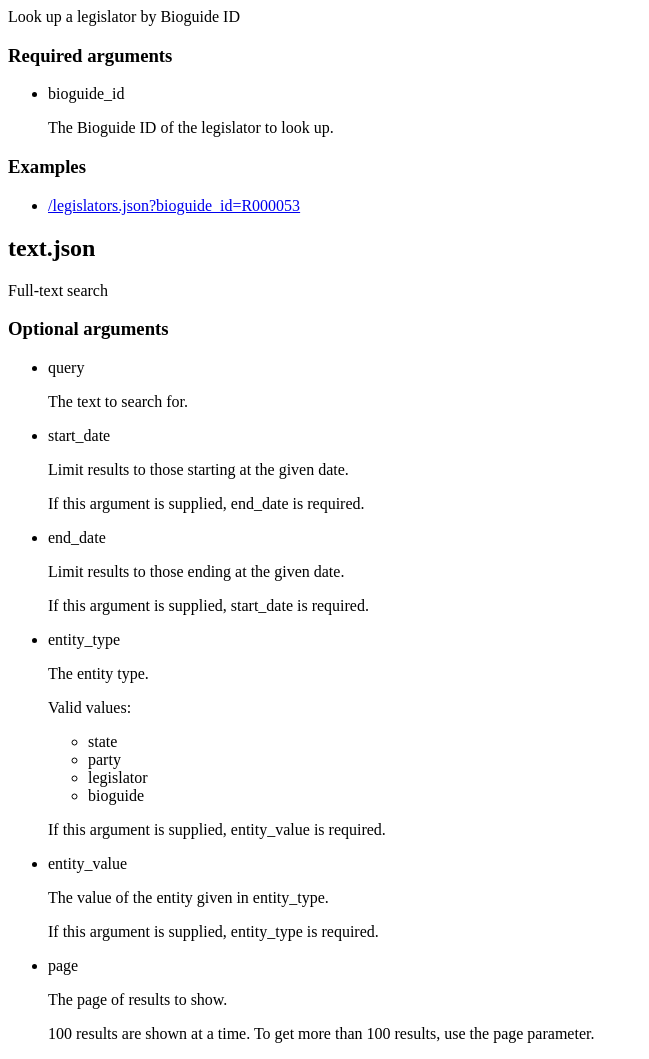
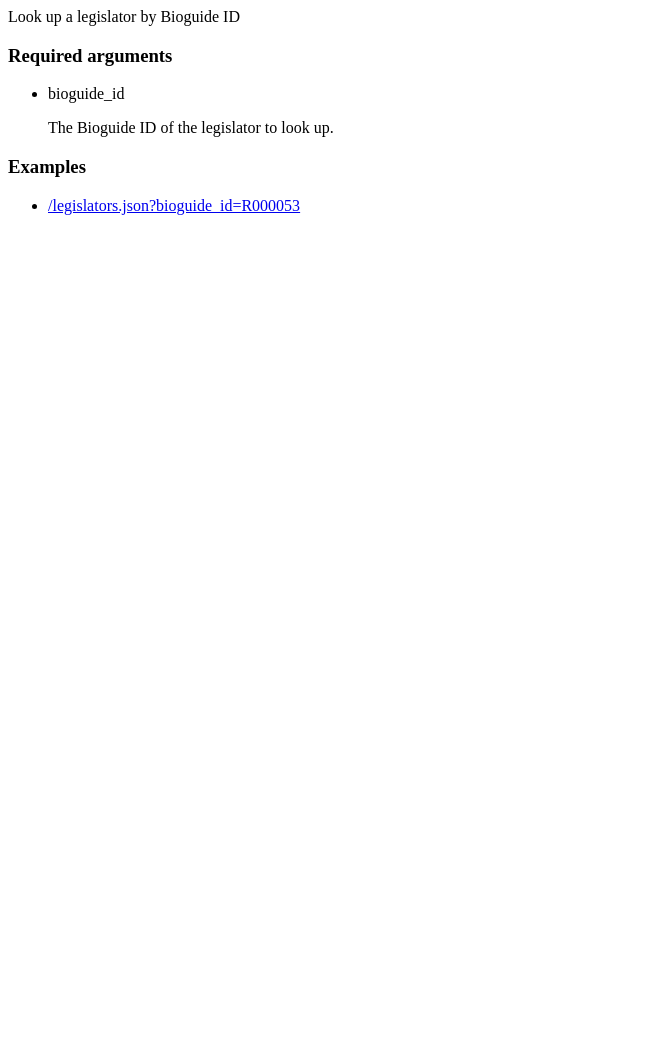
Before and after one commit to propublica/Capitol-Words, a Python web app: template cwod_site/templates/api/index.html in a window 1280 px wide. Shown: the part 3050-4109 px from the top of the page, without its empty margins (0-649 px from the left). After the commit the page ends 3265 px from the top, so only its background shows below. Run offline with Jinja, Linux system fonts and the light colour scheme; the template is opened without the code that fills it, so the values that code supplies are empty.

Commit message:
Remove documentation for full-text search

```diff
--- a/cwod_site/templates/api/index.html
+++ b/cwod_site/templates/api/index.html
@@ -155,39 +155,5 @@
             <li><a href="/api/legislators.json?bioguide_id=R000053">/legislators.json?bioguide_id=R000053</a></li>
         </ul>
 
-        <h2>text.json</h2>
-        <p>Full-text search</p>
-        <h3>Optional arguments</h3>
-        <ul>
-            <li>query
-            <p>The text to search for.</p>
-            <li>start_date
-                <p>Limit results to those starting at the given date.</p>
-                <p>If this argument is supplied, end_date is required.</p>
-            </li>
-            <li>end_date
-                <p>Limit results to those ending at the given date.</p>
-                <p>If this argument is supplied, start_date is required.</p>
-            </li>
-            <li>entity_type
-                <p>The entity type.</p>
-                <p>Valid values:</p>
-                <ul>
-                    <li>state</li>
-                    <li>party</li>
-                    <li>legislator</li>
-                    <li>bioguide</li>
-                </ul>
-                <p>If this argument is supplied, entity_value is required.</p>
-            </li>
-            <li>entity_value
-                <p>The value of the entity given in entity_type.</p>
-                <p>If this argument is supplied, entity_type is required.</p>
-            </li>
-            <li>page
-                <p>The page of results to show.</p>
-                <p>100 results are shown at a time. To get more than 100 results, use the page parameter.</p>
-            </li>
-
     </body>
 </html>
```
